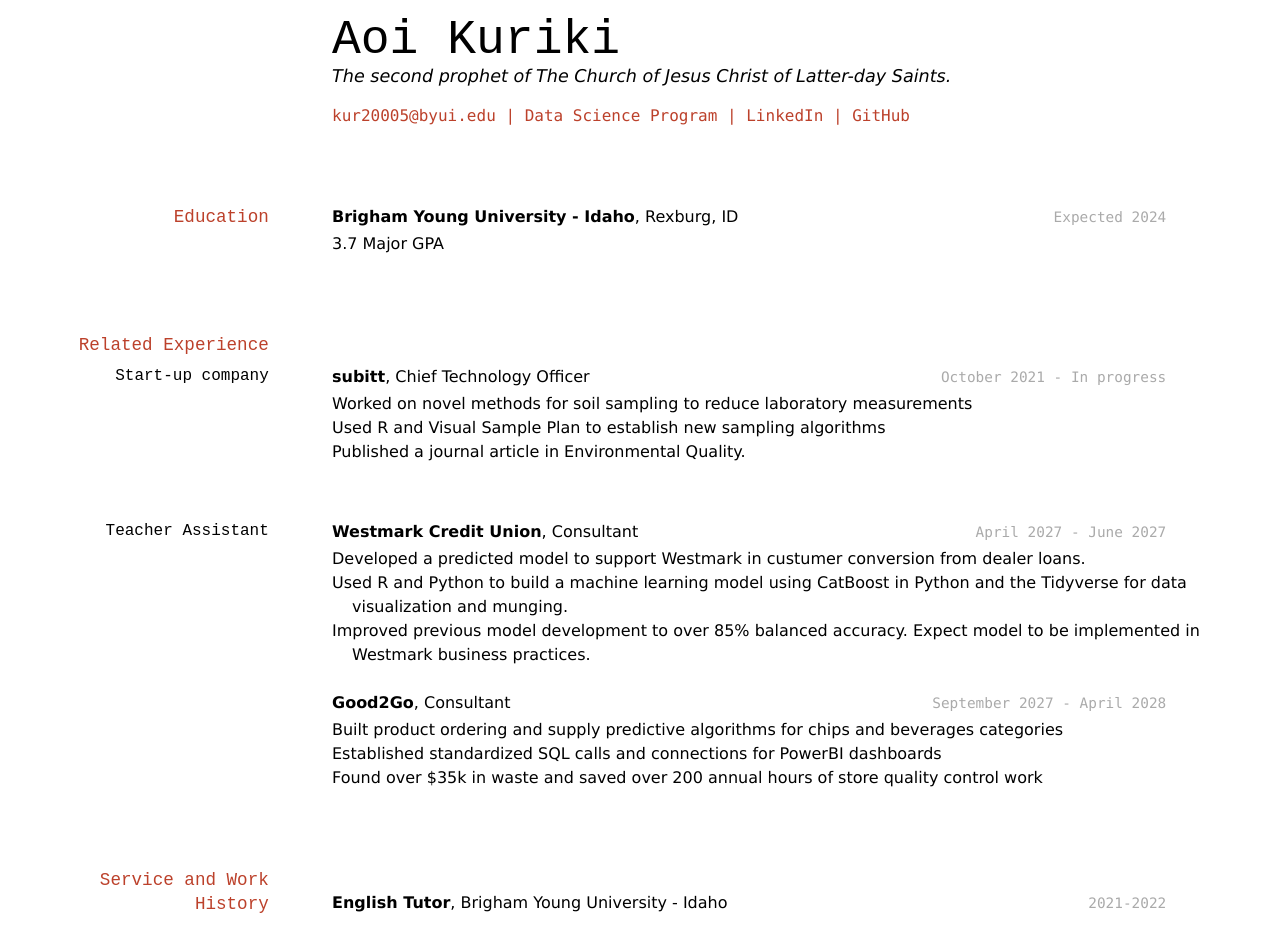
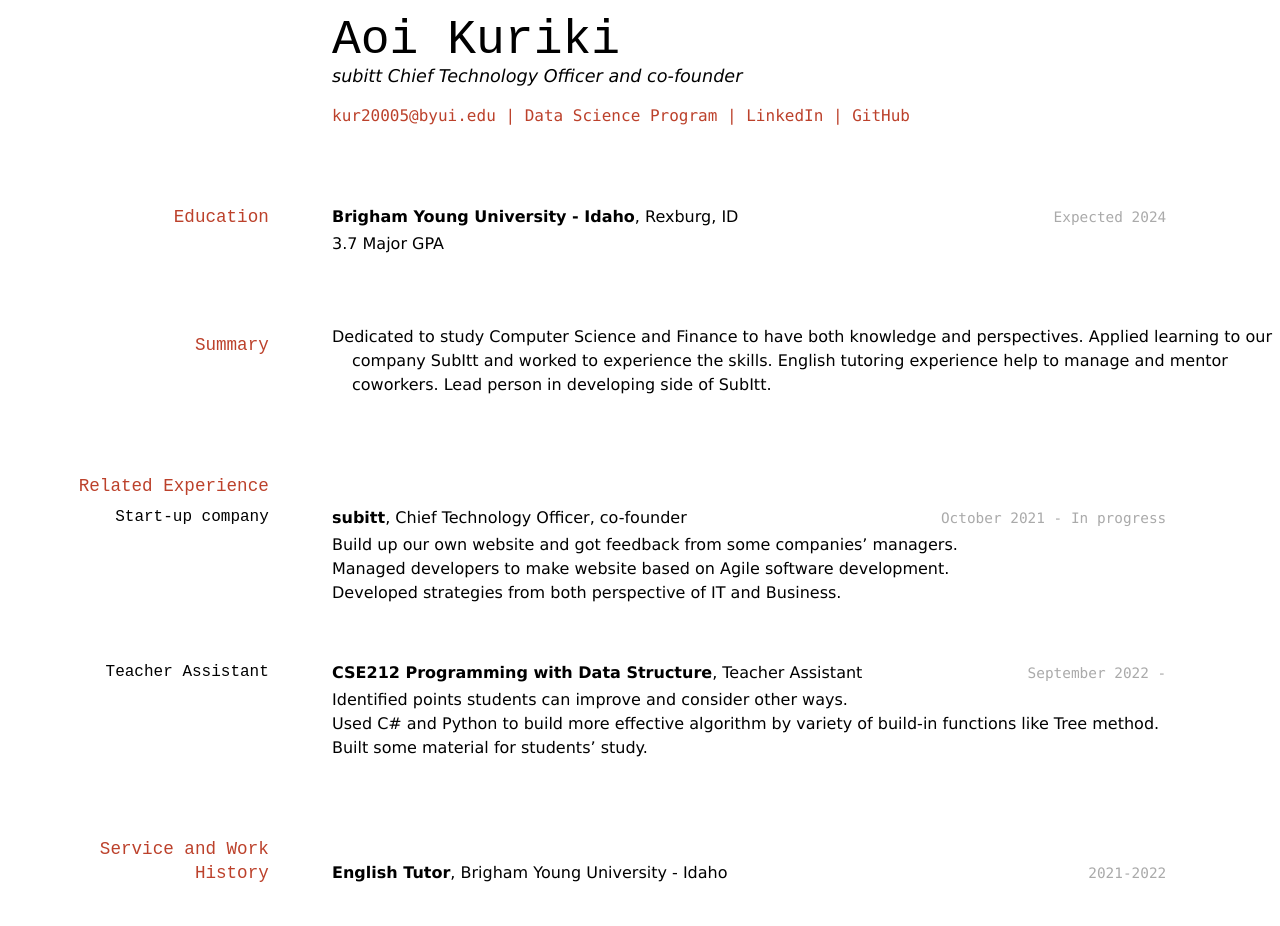
Before and after one commit to byuids-resumes/Kuriki_Resume, a Jekyll site: the page built from docs/index.md, in a window 1280 px wide. Built offline with Jekyll 4.4.1, drawn with Linux system fonts in a browser that asks for light colours; after the commit the page ends 900 px from its top, so only the background shows below that.

Commit message:
Complete

```diff
--- a/docs/index.md
+++ b/docs/index.md
@@ -3,7 +3,7 @@ layout: cv
 title: Aoi Kuriki's Resume
 ---
 # Aoi Kuriki
-The second prophet of The Church of Jesus Christ of Latter-day Saints.
+subitt Chief Technology Officer and co-founder
 
 <div id="webaddress">
 <a href="datascience@byui.edu">kur20005@byui.edu</a>
@@ -21,33 +21,31 @@ __Brigham Young University - Idaho__, Rexburg, ID
 
 - 3.7 Major GPA
 
+## Summary
+
+- Dedicated to study Computer Science and Finance to have both knowledge and perspectives. Applied learning to our company SubItt and worked to experience the skills. English tutoring experience help to manage and mentor coworkers. Lead person in developing side of SubItt.
+
 
 ## Related Experience
 
 ### Start-up company
 
 `October 2021 - In progress`
-__subitt__, Chief Technology Officer
+__subitt__, Chief Technology Officer, co-founder
 
-- Worked on novel methods for soil sampling to reduce laboratory measurements
-- Used R and Visual Sample Plan to establish new sampling algorithms
-- Published a journal article in Environmental Quality.
+- Build up our own website and got feedback from some companies' managers.
+- Managed developers to make website based on Agile software development.
+- Developed strategies from both perspective of IT and Business.
 
 ### Teacher Assistant
 
-`April 2027 - June 2027`
-__Westmark Credit Union__, Consultant
+`September 2022 - `
+__CSE212 Programming with Data Structure__, Teacher Assistant
 
-- Developed a predicted model to support Westmark in custumer conversion from dealer loans.
-- Used R and Python to build a machine learning model using CatBoost in Python and the Tidyverse for data visualization and munging.
-- Improved previous model development to over 85% balanced accuracy. Expect model to be implemented in Westmark business practices.
+- Identified points students can improve and consider other ways.
+- Used C# and Python to build more effective algorithm by variety of build-in functions like Tree method.
+- Built some material for students' study.
 
-`September 2027 - April 2028`
-__Good2Go__, Consultant
-
-- Built product ordering and supply predictive algorithms for chips and beverages categories
-- Established standardized SQL calls and connections for PowerBI dashboards
-- Found over $35k in waste and saved over 200 annual hours of store quality control work
 
 ## Service and Work History
 
@@ -58,4 +56,4 @@ __English Tutor__, Brigham Young University - Idaho
 
 <!-- ### Footer
 
-Last updated: May 2013 -->
+Last updated: Jul 2022 -->
```
